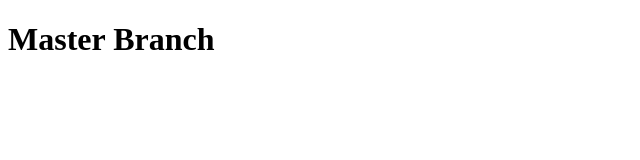
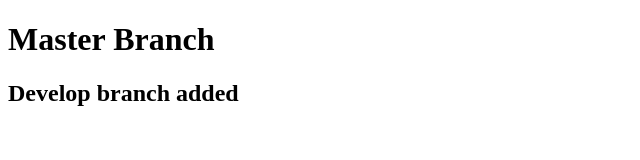
Before and after one commit to BHanna2021/xmendnd, a plain HTML site: page Index.html in a window 1280 px wide. Shown: the whole page, without its empty margins (0-640 px from the left). Drawn offline with Linux system fonts and the light colour scheme.

Commit message:
created develop branch

```diff
--- a/Index.html
+++ b/Index.html
@@ -8,5 +8,6 @@
 </head>
 <body>
     <h1>Master Branch</h1>
+    <h2>Develop branch added</h2>
 </body>
 </html>
```
